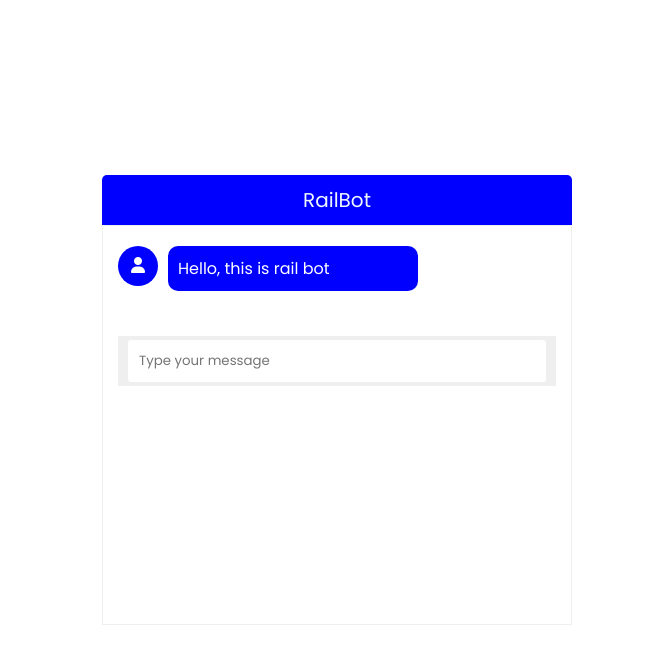
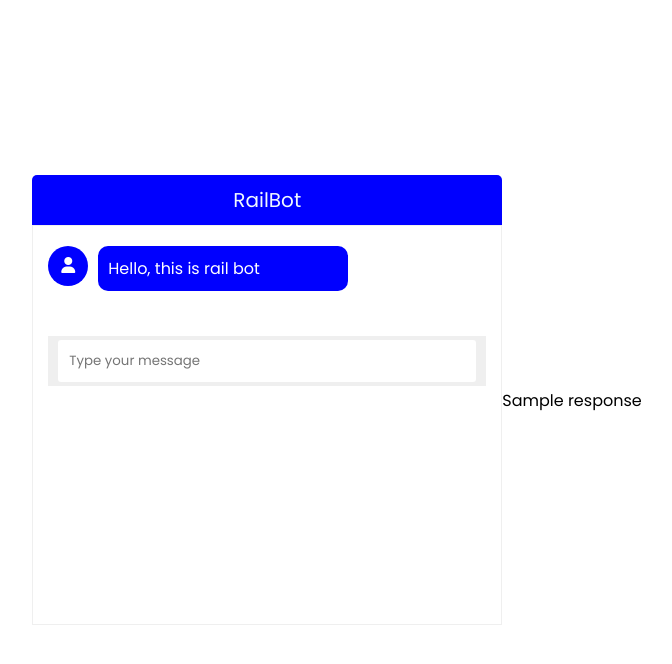
Before and after one commit to Gaurav0502/Chatbot-Yes-No-Answering, a Flask app: template webapp/templates/html/index.html in a window 1280 px wide. Shown: the top 664 px of the page, without its empty margins (303-975 px from the left). Run offline with Flask 2, Linux system fonts and the light colour scheme; the template is opened without the code that fills it: most values are stand-ins (such as "Sample title", 1, 10 or a date in 2020); some libraries are stand-ins or nearby versions.

Commit message:
update html css js files

```diff
--- a/webapp/app.py
+++ b/webapp/app.py
@@ -1,12 +1,28 @@
-from distutils.log import debug
-from flask import Flask,render_template
-from controllers import *
+from flask import Flask,render_template,request,redirect
+from entity_extractor import *
+from intent_extractor import *
+from response_generator import *
 
 app = Flask(__name__)
 
-@app.route("/")
+
+def get_response_from_bot(question):
+    intent = extract_intent(question)
+    print(intent)
+    entities = extract_entities(question)
+    response = generate_response(intent,entities)
+    return response
+
+@app.route("/",methods=["GET","POST"])
 def home():
-    return render_template("index.html")
+    response = ""
+    print("Entered")
+    if request.method == "POST":
+        print("entered")
+        question = request.form["qs"]
+        response = get_response_from_bot(question)
+        print(response)
+    return render_template("html/index.html",response=response)
 
 if __name__ == "__main__":
     app.run(debug=True)
--- a/webapp/static/css/style.css
+++ b/webapp/static/css/style.css
@@ -91,7 +91,7 @@
     position: relative;
 }
 
-.wrapper .typing-area .input-field input{
+.wrapper .typing-area .input-field input[type="text"]{
     width: 100%;
     padding: 10px;
     border: 1px solid transparent;
@@ -102,7 +102,7 @@
     transition: 0.3s all ease;
 }
 
-.wrapper .typing-area .input-field button{
+.wrapper .typing-area .input-field input[type="submit"]{
     position: absolute;
     top: 50%;
     right: 10px;
@@ -120,16 +120,16 @@
     font-family: 'Poppins', sans-serif;
 }
 
-.wrapper .typing-area .input-field button:hover{
+.wrapper .typing-area .input-field input[type="submit"]:hover{
     background: #007bff;
     color: white;
 }
 
-.wrapper .typing-area .input-field input:focus{
+.wrapper .typing-area .input-field input[type="text"]:focus{
     border-color: #007bff;
 }
 
-.wrapper .typing-area .input-field input:valid ~ button{
+.wrapper .typing-area .input-field input[type="text"]:valid ~ input[type="submit"]{
     opacity: 1;
     pointer-events: auto;
 }
--- a/webapp/static/js/events.js
+++ b/webapp/static/js/events.js
@@ -19,7 +19,7 @@
 
 function addMessageFromBot()
 {
-    let response = "Yes";
+    let responseFromBot = "{{ response }}";
     let appendLocation = document.getElementById("messaging");
     let newResponseDiv = document.createElement("div");
     newResponseDiv.className = "item";
@@ -32,7 +32,7 @@
     let newSubDiv = document.createElement("div");
     newSubDiv.className = "msg";
     let responseContent = document.createElement("p");
-    responseContent.innerText = response;
+    responseContent.innerText = responseFromBot;
     newSubDiv.appendChild(responseContent);
     newResponseDiv.appendChild(newSubDiv);
     let alignment = document.createElement("br");
--- a/webapp/templates/html/index.html
+++ b/webapp/templates/html/index.html
@@ -35,13 +35,15 @@
 
                 <div class="typing-area" id="typingarea">
                     <div class="input-field">
-                      <form action="{{ url_for('respond') }}" method="POST">
+                      <form action="{{ url_for('home') }}" method="post">
                         <input type="text" name="qs" id="question" placeholder="Type your message" required>
-                        <button type="submit" onsubmit="addMessageFromUser();">Send</button>
+                        <input type="submit" id="btn" onclick="addMessageFromUser();" value="Send">
                      </form>
                     </div>
                 </div>
             </div>
         </div>
+        <p>{{ response }}</p>
     </body>
+    <!--{{ url_for('home') }}-->
 </html>
```
Also changed, not shown: webapp/controllers.py (+8 -1 lines).
